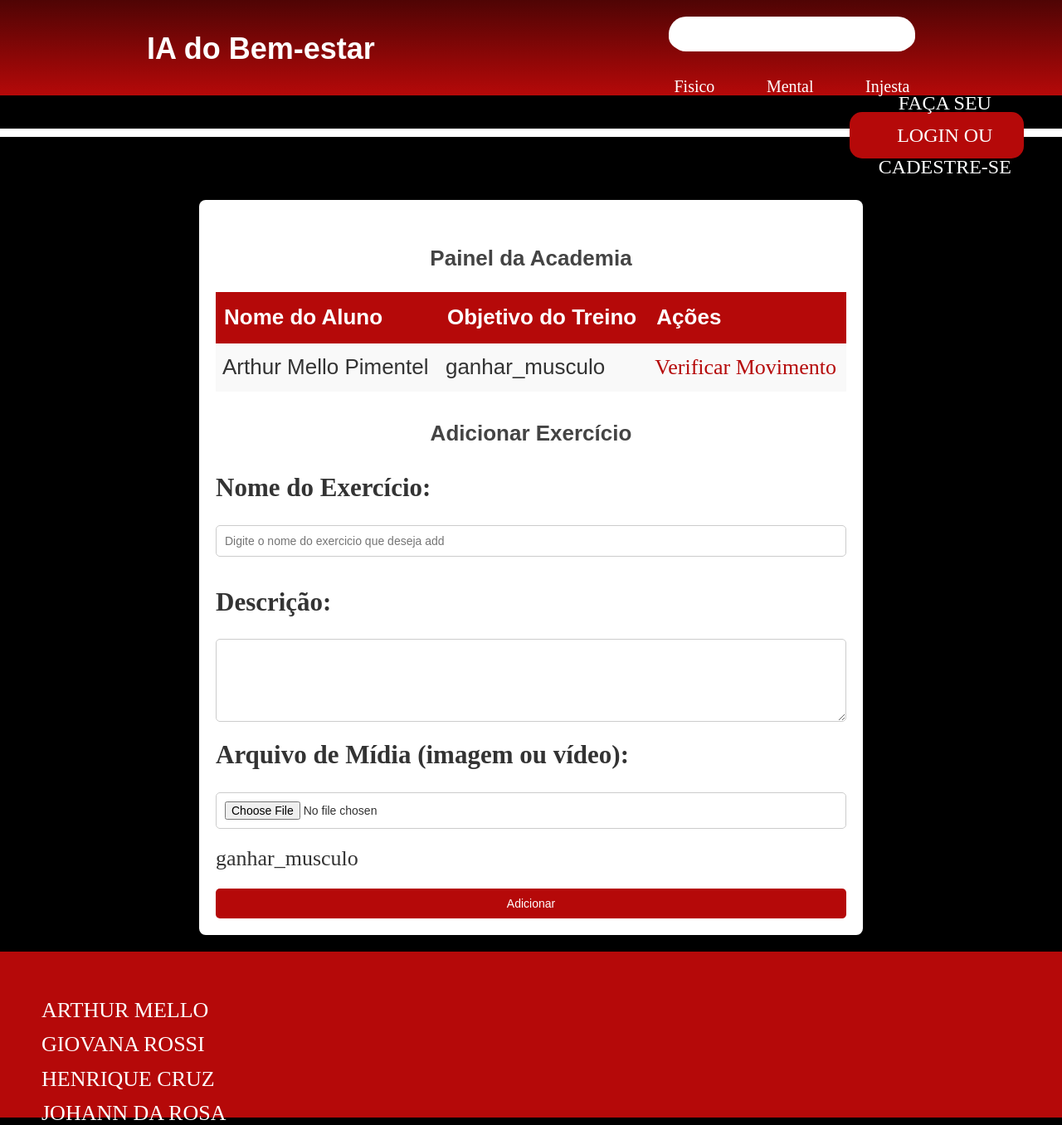
After one commit to senacrs-emti/2024-3MB-freecode-G03, a PHP site: page /painel.php in a window 1280 px wide. The commit adds this page. Shown: the whole page at 83% size. Run offline with PHP 8.4, Linux system fonts and the light colour scheme; data comes from the database, SQL or seed files in the repository; both versions use the stored data as it was after the commit; tables that the repository leaves empty hold one stand-in row (values such as "Sample post"); some web fonts are replaced.

Commit message:
verificador_movimento_semi_pronto

```diff
--- /dev/null
+++ b/conexao.php
@@ -0,0 +1,14 @@
+<?php
+$servername = "localhost"; // Nome do servidor (geralmente localhost)
+$username = "root"; // Usuário do banco (default para XAMPP é root)
+$password = ""; // Senha do banco (default para XAMPP é vazio)
+$dbname = "academia"; // Nome do banco de dados
+
+// Criar conexão
+$conn = new mysqli($servername, $username, $password, $dbname);
+
+// Verificar conexão
+if ($conn->connect_error) {
+    die("Falha na conexão com o banco de dados: " . $conn->connect_error);
+}
+?>
--- /dev/null
+++ b/painel.php
@@ -0,0 +1,71 @@
+<?php
+session_start();
+require_once 'conexao.php'; // Conexão com o banco
+
+// Consultar usuários e treinos
+$query = "SELECT u.id, u.nome, t.id AS treino_id, t.objetivo FROM usuarios u
+          JOIN treino t ON u.id = t.usuario_id";
+$result = $conn->query($query);
+?>
+
+<!DOCTYPE html>
+<html lang="en">
+<head>
+    <meta charset="UTF-8">
+    <meta name="viewport" content="width=device-width, initial-scale=1.0">
+    <title>Painel da Academia</title>
+    <link rel="stylesheet" href="static/css/style.css">
+    <link rel="stylesheet" href="static/css/painel.css">
+</head>
+<body>
+    <?php include_once "header.php"; ?>
+    <main>
+        <h2>Painel da Academia</h2>
+        <table>
+            <thead>
+                <tr>
+                    <th>Nome do Aluno</th>
+                    <th>Objetivo do Treino</th>
+                    <th>Ações</th>
+                </tr>
+            </thead>
+            <tbody>
+                <?php while ($row = $result->fetch_assoc()): ?>
+                    <tr>
+                        <td><?= htmlspecialchars($row['nome']) ?></td>
+                        <td><?= htmlspecialchars($row['objetivo']) ?></td>
+                        <td>
+                            <a href="verificadormovimento.php?treino_id=<?= $row['treino_id'] ?>">Verificar Movimento</a>
+                        </td>
+                    </tr>
+                <?php endwhile; ?>
+            </tbody>
+        </table>
+
+        <h2>Adicionar Exercício</h2>
+        <form action="adicionar_exercicio.php" method="POST" enctype="multipart/form-data">
+            <label for="nome_exercicio">Nome do Exercício:</label>
+            <input type="text" name="nome_exercicio" id="nome_exercicio" placeholder="Digite o nome do exercicio que deseja add" required>
+
+
+            <label for="descricao">Descrição:</label>
+            <textarea name="descricao" id="descricao"></textarea>
+
+            <label for="arquivo_midia">Arquivo de Mídia (imagem ou vídeo):</label>
+            <input type="file" name="arquivo_midia" id="arquivo_midia" accept="image/*,video/*" required>
+
+
+                <?php
+                $treinos = $conn->query("SELECT id, objetivo FROM treino");
+                while ($treino = $treinos->fetch_assoc()):
+                ?>
+                    <option value="<?= $treino['id'] ?>"><?= htmlspecialchars($treino['objetivo']) ?></option>
+                <?php endwhile; ?>
+            </select>
+
+            <button type="submit">Adicionar</button>
+        </form>
+    </main>
+    <?php include_once "footer.php"; ?>
+</body>
+</html>
--- /dev/null
+++ b/static/css/painel.css
@@ -0,0 +1,144 @@
+/* Reset básico */
+
+body,
+h1,
+h2,
+table,
+th,
+td,
+input,
+textarea,
+select,
+button {
+    margin: 0;
+    padding: 0;
+    box-sizing: border-box;
+    font-family: Arial, sans-serif;
+}
+
+
+/* Estilo geral */
+
+body {
+    background-color: black;
+    color: #333;
+    font-size: 16px;
+    line-height: 1.6;
+}
+
+main {
+    max-width: 800px;
+    margin: 20px auto;
+    background: #fff;
+    padding: 20px;
+    border-radius: 8px;
+    box-shadow: 0 2px 8px rgba(0, 0, 0, 0.1);
+}
+
+h1 {
+    text-align: center;
+    color: #fffdfd;
+}
+
+h2 {
+    text-align: center;
+    color: #444;
+}
+
+h1 {
+    margin-bottom: 20px;
+}
+
+h2 {
+    margin: 30px 0 20px;
+}
+
+
+/* Tabela de alunos e treinos */
+
+table {
+    width: 100%;
+    border-collapse: collapse;
+    margin-bottom: 20px;
+}
+
+thead tr {
+    background-color: #B50909;
+    color: white;
+}
+
+thead th {
+    padding: 10px;
+    text-align: left;
+}
+
+tbody tr:nth-child(odd) {
+    background-color: #f9f9f9;
+}
+
+tbody tr:nth-child(even) {
+    background-color: #f1f1f1;
+}
+
+tbody td {
+    padding: 8px;
+}
+
+tbody td a {
+    color: #B50909;
+    text-decoration: none;
+}
+
+tbody td a:hover {
+    text-decoration: underline;
+}
+
+
+/* Formulário para adicionar exercício */
+
+form {
+    display: flex;
+    flex-direction: column;
+    gap: 15px;
+}
+
+label {
+    font-weight: bold;
+    margin-bottom: 5px;
+}
+
+input,
+#nome_exercicio,
+textarea,
+select,
+button {
+    padding: 10px;
+    font-size: 14px;
+    border: 1px solid #ccc;
+    border-radius: 5px;
+    width: 100%;
+}
+
+textarea {
+    resize: vertical;
+    min-height: 100px;
+}
+
+input:focus,
+textarea:focus,
+select:focus {
+    border-color: #B50909;
+    outline: none;
+}
+
+button {
+    background-color: #B50909;
+    color: white;
+    border: none;
+    cursor: pointer;
+    transition: background-color 0.3s ease;
+}
+
+button:hover {
+    background-color: #0056b3;
+}
```
Also changed, not shown: academia.sql (+44 -4 lines), adicionar_exercicio.php (added, +24 -0 lines), verificadormovimento.php (+32 -3 lines).
